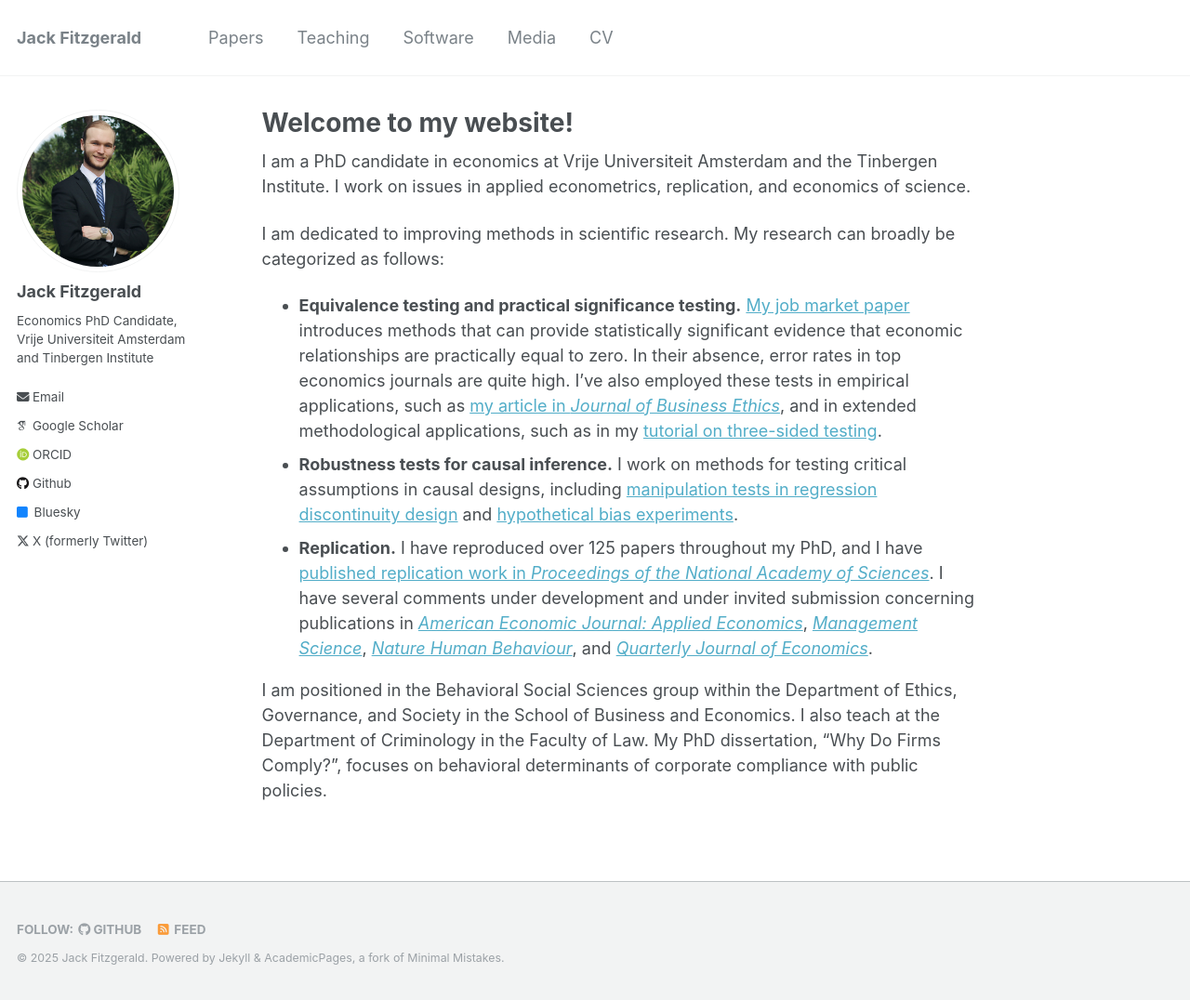
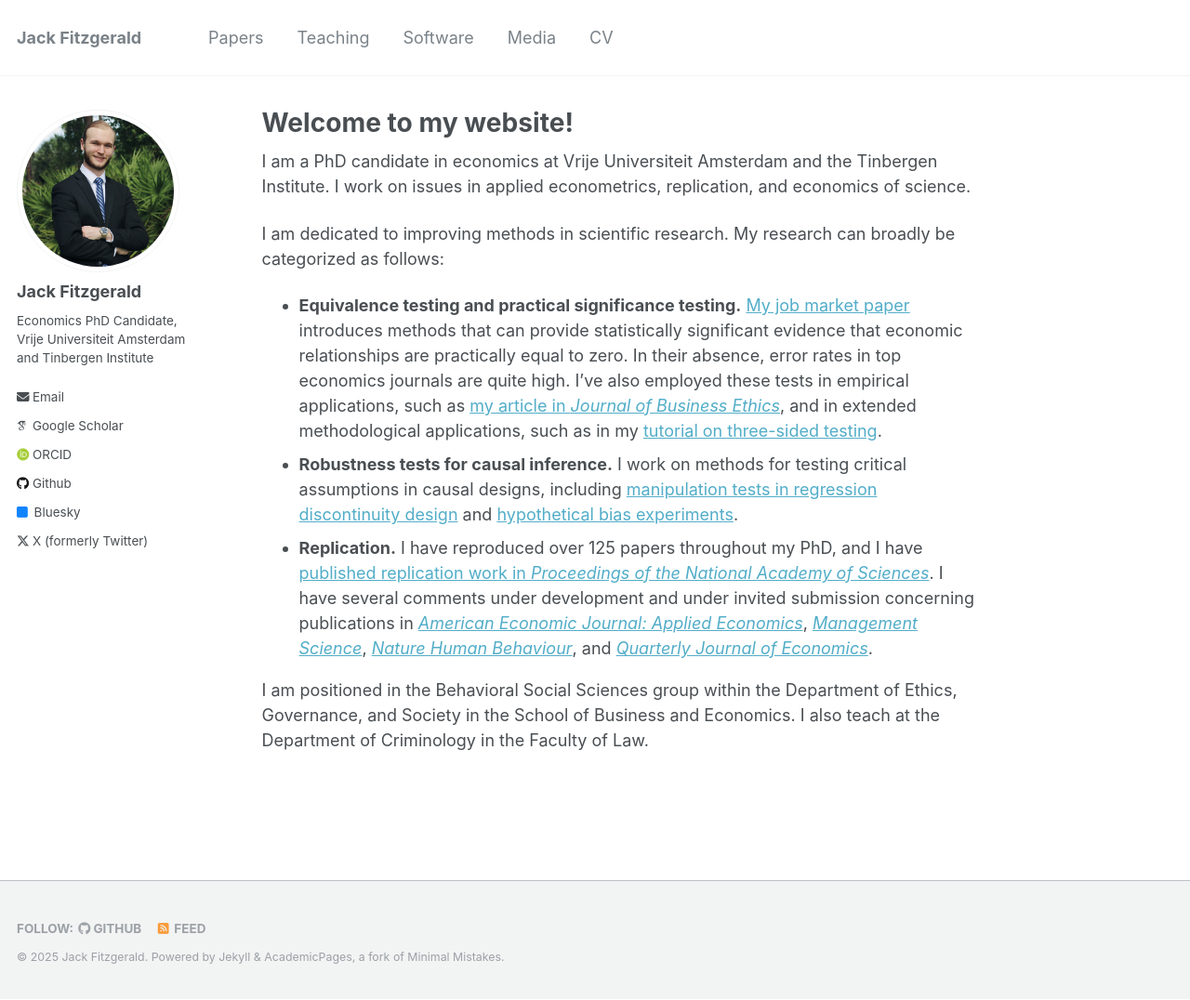
Before and after one commit to jack-fitzgerald/jack-fitzgerald.github.io, a Jekyll site: the page built from _pages/about.md, in a window 1280 px wide and 1076 px high. Shown: the whole window at 93% size. Built offline with Jekyll 4.4.1, drawn with Linux system fonts in a browser that asks for light colours; some web fonts are replaced.

Commit message:
Update about.md

```diff
--- a/_pages/about.md
+++ b/_pages/about.md
@@ -14,4 +14,4 @@ I am dedicated to improving methods in scientific research. My research can broa
 * **Robustness tests for causal inference.** I work on methods for testing critical assumptions in causal designs, including [manipulation tests in regression discontinuity design](https://jack-fitzgerald.github.io/files/RDD_Equivalence.pdf) and [hypothetical bias experiments](https://jack-fitzgerald.github.io/files/Hypothetical_Bias.pdf).
 * **Replication.** I have reproduced over 125 papers throughout my PhD, and I have [published replication work in <i>Proceedings of the National Academy of Sciences</i>](https://www.pnas.org/doi/10.1073/pnas.2403758121). I have several comments under development and under invited submission concerning publications in [<i>American Economic Journal: Applied Economics</i>](https://jack-fitzgerald.github.io/files/VEA24.pdf), [<i>Management Science</i>](https://jack-fitzgerald.github.io/files/GS22_Replication.pdf), [<i>Nature Human Behaviour</i>](https://jack-fitzgerald.github.io/files/WEA23_Replication.pdf), and [<i>Quarterly Journal of Economics</i>](https://jack-fitzgerald.github.io/files/MS23_Replication.pdf).
 
-I am positioned in the Behavioral Social Sciences group within the Department of Ethics, Governance, and Society in the School of Business and Economics. I also teach at the Department of Criminology in the Faculty of Law. My PhD dissertation, "Why Do Firms Comply?", focuses on behavioral determinants of corporate compliance with public policies.
+I am positioned in the Behavioral Social Sciences group within the Department of Ethics, Governance, and Society in the School of Business and Economics. I also teach at the Department of Criminology in the Faculty of Law.
```
